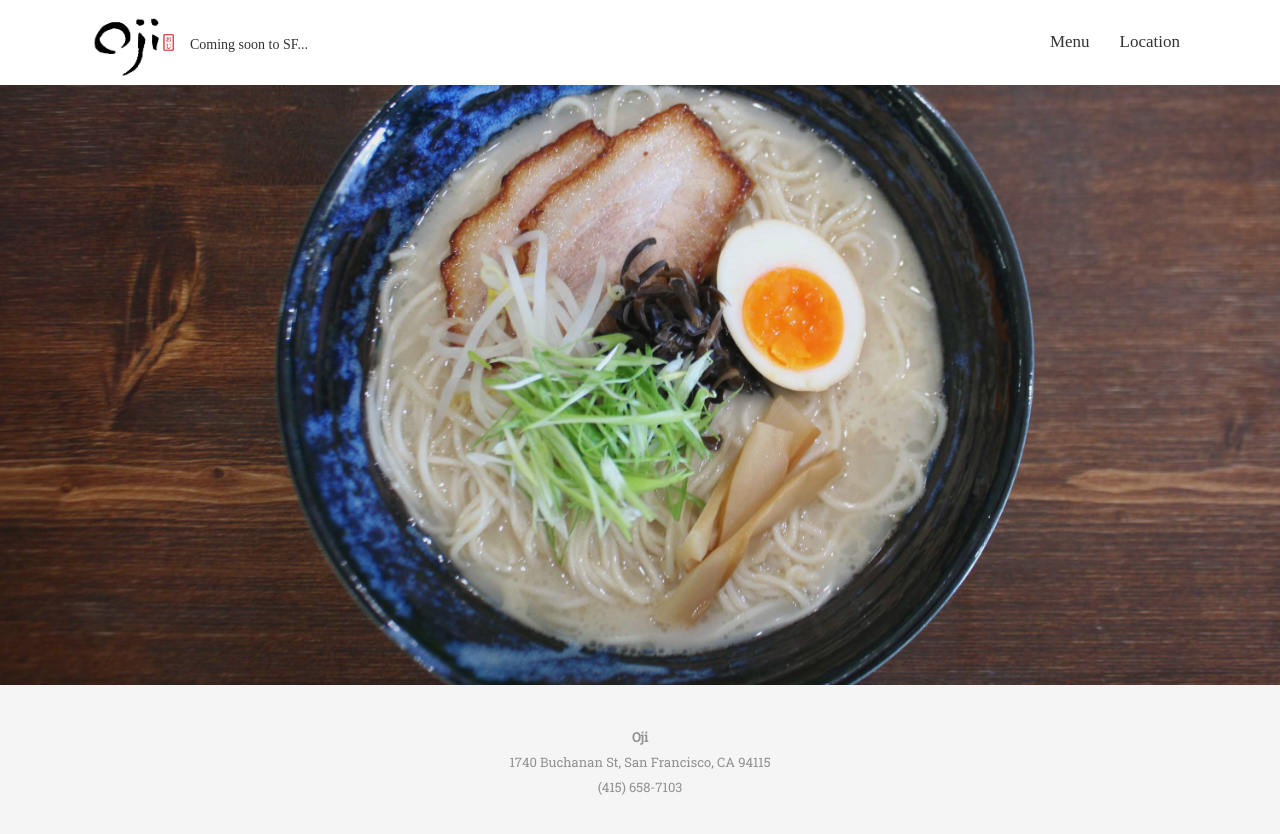
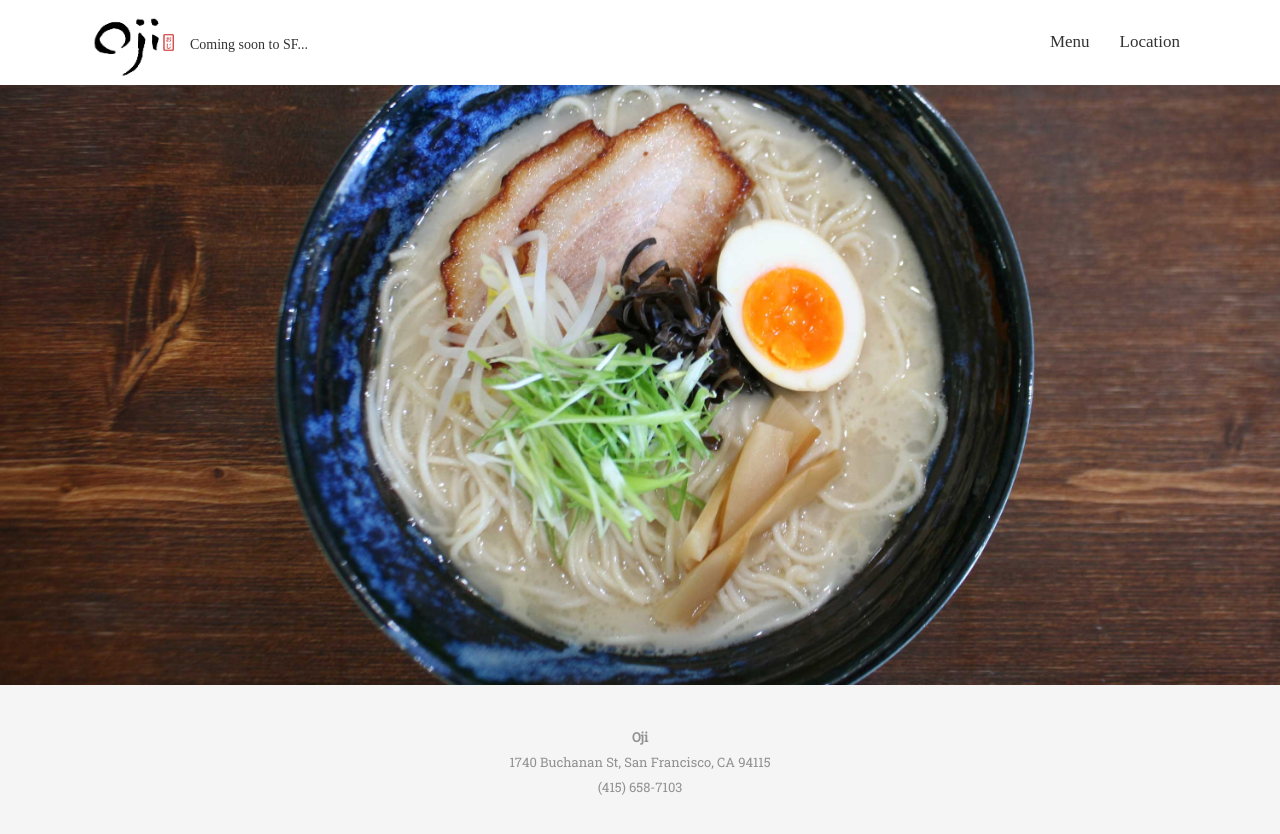
Before and after one commit to grimmdude/oji-ramen, a Jekyll site: the page built from index.html, in a window 1280 px wide. Shown: the top 834 px of the page. Built offline with Jekyll 4.4.1, drawn with Linux system fonts in a browser that asks for light colours; nearby versions of some CDN libraries; some web fonts are replaced.

Commit message:
Change email and remove overlay

```diff
--- a/css/airspace.css
+++ b/css/airspace.css
@@ -113,8 +113,8 @@
   right: 0;
   width: 100%;
   height: 100%;
-  background: linear-gradient(to left, #8b86a3, #322e40);
-  opacity: 0.1;
+  /*background: linear-gradient(to left, #8b86a3, #322e40);
+  opacity: 0.1;*/
 }
 #slider .block {
   color: #E3E3E4;
--- a/location.html
+++ b/location.html
@@ -60,7 +60,7 @@
               <i class="fa fa-map-marker"></i>1740 Buchanan St, San Francisco, CA 94115
             </li>
             <li>
-              <i class="fa fa-envelope-o"></i>Email: richard@oji-ramen.com
+              <i class="fa fa-envelope-o"></i>Email: info@oji-ramen.com
             </li>
             <li>
               <i class="fa fa-phone"></i>Phone: (415) 658-7103
```
